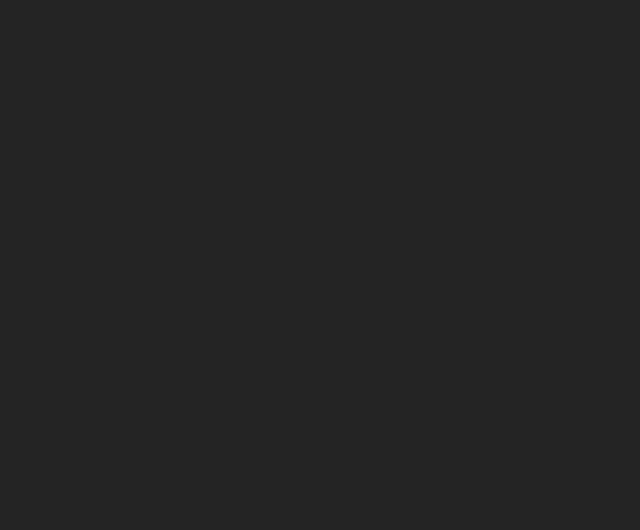
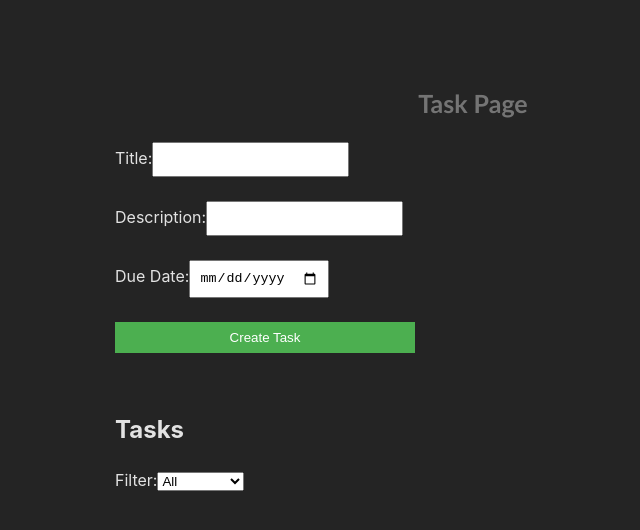
Before and after one commit to sanskarmalkhede/Task-Zen, a React (Vite) app: page /tasks in a window 1280 px wide. Before the commit this address had no page. Shown: the top 530 px of the page, without its empty margins (185-825 px from the left). Built offline with nearby package versions, Linux system fonts and the light colour scheme.

Commit message:
Add TaskPage component and update Sidebar component

```diff
--- a/src/App.jsx
+++ b/src/App.jsx
@@ -6,6 +6,7 @@
 import { BrowserRouter, Route, Routes } from "react-router-dom";
 import ForgotPassword from "./components/auth/ForgotPassword";
 import Sidebar from "./components/Sidebar";
+import TaskPage from "./components/TaskPage";
 function App() {
   return (
     <BrowserRouter>
@@ -15,8 +16,7 @@
           <Route path="/home" element={<SignUp />} />
           <Route path="/forgot-password" element={<ForgotPassword />} />
           <Route path="/dashboard" element={<Sidebar />} />
-
-
+          <Route path="/tasks" element={<TaskPage />} />
         </Routes>
       </div>
     </BrowserRouter>
--- a/src/components/Sidebar.css
+++ b/src/components/Sidebar.css
@@ -1,32 +1,37 @@
 /* CSS for Sidebar */
 
 .sidebar {
+  width: 200px; /* Set your desired width */
+  height: 100%;
+  background-color: #333; /* Set your desired background color */
+  color: #fff; /* Set your desired text color */
   position: fixed;
   top: 0;
   left: 0;
-  height: 100%;
-  width: 200px;
-  background-color: #444444;
-  overflow: auto;
-  padding: 20px;
+  overflow-x: hidden;
+  transition: width 0.3s ease;
 }
-h1{
-    color: #fff;
-    font-size: 20px;
-    margin-bottom: 20px;
-    text-align: center;
-    font-family:'Gill Sans', 'Gill Sans MT', Calibri, 'Trebuchet MS', sans-serif;
+h1 {
+  color: #fff;
+  font-size: 25px;
+  margin-bottom: 20px;
+  text-align: center;
+  font-family: "Gill Sans", "Gill Sans MT", Calibri, "Trebuchet MS", sans-serif;
+  margin-left: 5%;
 }
+
 .row:hover {
   background-color: #3b3b3b;
 }
+
 .sidebar ul {
   list-style-type: none;
+  margin: 0px;
   padding: 0;
 }
 
 .sidebar li {
-  padding: 10px;
+  /* padding: 10px; */
   color: #fff;
   cursor: pointer;
 }
@@ -41,9 +46,48 @@
 }
 
 .sidebar #icon {
-  margin-right: 10px;
+  margin: 0 ;
 }
 
 .sidebar #title {
   font-size: 16px;
+  margin-left: 10px;
 }
+.sidebar-header{
+  display: flex;
+
+  align-items:center;
+  padding: 5px;
+  margin-bottom: 20px;
+}
+
+.sidebar.collapsed {
+  width: 50px; /* Set your collapsed width */
+}
+.sidebar.collapsed #h1 {
+  display: none;
+}
+.sidebar.collapsed #title {
+  display: none;
+}
+.sidebar.collapsed #icon {
+  margin: 0;
+}
+
+.toggle-btn {
+  cursor: pointer;
+  padding: 10px;
+  font-size: 20px;
+}
+
+ul {
+  list-style-type: none;
+  padding: 0;
+}
+
+li {
+  padding: 10px;
+  border-bottom: 1px solid #555; /* Set your desired border color */
+}
+
+/* Add more styles as needed */
--- a/src/components/Sidebar.jsx
+++ b/src/components/Sidebar.jsx
@@ -1,8 +1,9 @@
-import React from "react";
+import React, { useState } from "react";
 import "./Sidebar.css";
 import { IoHomeSharp } from "react-icons/io5";
 import { MdLibraryBooks } from "react-icons/md";
 import { PiSignOut } from "react-icons/pi";
+import { GiHamburgerMenu } from "react-icons/gi";
 
 const SidebarData = [
   {
@@ -23,9 +24,20 @@
 ];
 
 function Sidebar() {
+  const [isCollapsed, setIsCollapsed] = useState(false);
+
+  const toggleSidebar = () => {
+    setIsCollapsed(!isCollapsed);
+  };
+
   return (
-    <div className="sidebar">
-      <h1>Task Zen</h1>
+    <div className={`sidebar ${isCollapsed ? "collapsed" : ""}`}>
+      <div className="sidebar-header">
+        <div className="toggle-btn" onClick={toggleSidebar}>
+          <GiHamburgerMenu />
+        </div>
+        <h1 id="h1">Task Zen</h1>
+      </div>
       <ul className="SidebarList">
         {SidebarData.map((val, key) => {
           return (
--- /dev/null
+++ b/src/components/TaskForm.jsx
@@ -0,0 +1,58 @@
+import React, { useState } from "react";
+import "./Tasks.css";
+const TaskForm = ({ addTask }) => {
+  const [taskTitle, setTaskTitle] = useState("");
+  const [newTask, setNewTask] = useState("");
+  const [dueDate, setDueDate] = useState("");
+
+  const handleTitleChange = (e) => {
+    setTaskTitle(e.target.value);
+  };
+
+  const handleInputChange = (e) => {
+    setNewTask(e.target.value);
+  };
+
+  const handleDateChange = (e) => {
+    setDueDate(e.target.value);
+  };
+
+  const handleSubmit = (e) => {
+    e.preventDefault();
+
+    // Check if the taskTitle and newTask are not empty before adding them
+    if (taskTitle.trim() && newTask.trim()) {
+      const task = {
+        title: taskTitle,
+        description: newTask,
+        dueDate: dueDate || null, // Use null if due date is not provided
+        completed: false, // New tasks are initially marked as not completed
+      };
+
+      addTask(task);
+      setTaskTitle("");
+      setNewTask("");
+      setDueDate("");
+    }
+  };
+
+  return (
+    <form onSubmit={handleSubmit}>
+      <label>
+        Title:
+        <input type="text" value={taskTitle} onChange={handleTitleChange} />
+      </label>
+      <label>
+        Description:
+        <input type="text" value={newTask} onChange={handleInputChange} />
+      </label>
+      <label>
+        Due Date:
+        <input type="date" value={dueDate} onChange={handleDateChange} />
+      </label>
+      <button type="submit">Create Task</button>
+    </form>
+  );
+};
+
+export default TaskForm;
--- /dev/null
+++ b/src/components/TaskList.jsx
@@ -0,0 +1,54 @@
+import React, { useState } from "react";
+import "./Tasks.css";
+const TaskList = ({ tasks, deleteTask, updateTask, setTasks }) => {
+  const [filter, setFilter] = useState("all");
+
+  const filteredTasks = tasks.filter((task) => {
+    if (filter === "all") return true;
+    if (filter === "completed") return task.completed;
+    if (filter === "pending") return !task.completed;
+    return true;
+  });
+
+  const handleCheckboxChange = (index) => {
+    const updatedTasks = [...tasks];
+    updatedTasks[index].completed = !updatedTasks[index].completed;
+    setTasks(updatedTasks);
+  };
+
+  return (
+    <div>
+      <h2>Tasks</h2>
+      <label>
+        Filter:
+        <select value={filter} onChange={(e) => setFilter(e.target.value)}>
+          <option value="all">All</option>
+          <option value="completed">Completed</option>
+          <option value="pending">Pending</option>
+        </select>
+      </label>
+      <ul>
+        {filteredTasks.map((task, index) => (
+          <li
+            key={index}
+            style={{ opacity: task.completed ? 0.5 : 1 }}
+          >
+            <span>{task.description}</span>
+            <span>{task.dueDate && ` - Due: ${task.dueDate}`}</span>
+            <span>
+              <input
+                type="checkbox"
+                checked={task.completed}
+                onChange={() => handleCheckboxChange(index)}
+              />
+              <button onClick={() => updateTask(index)}>Update</button>
+              <button onClick={() => deleteTask(index)}>Delete</button>
+            </span>
+          </li>
+        ))}
+      </ul>
+    </div>
+  );
+};
+
+export default TaskList;
--- /dev/null
+++ b/src/components/TaskPage.jsx
@@ -0,0 +1,43 @@
+import React, { useState } from "react";
+import TaskForm from "./TaskForm";
+import TaskList from "./TaskList";
+
+const TaskPage = () => {
+  const [tasks, setTasks] = useState([]);
+
+  const addTask = (newTask) => {
+    setTasks([...tasks, newTask]);
+  };
+
+  const deleteTask = (index) => {
+    const updatedTasks = [...tasks];
+    updatedTasks.splice(index, 1);
+    setTasks(updatedTasks);
+  };
+
+  const updateTask = (index) => {
+    // Implement task update logic as per your requirements
+    // For simplicity, you can prompt the user for a new description or due date
+    const updatedDescription = prompt("Enter updated description:");
+    const updatedDueDate = prompt("Enter updated due date:");
+
+    const updatedTasks = [...tasks];
+    updatedTasks[index] = {
+      ...updatedTasks[index],
+      description: updatedDescription || updatedTasks[index].description,
+      dueDate: updatedDueDate || updatedTasks[index].dueDate,
+    };
+
+    setTasks(updatedTasks);
+  };
+
+  return (
+    <div>
+      <h1>Task Page</h1>
+      <TaskForm addTask={addTask} />
+      <TaskList tasks={tasks} deleteTask={deleteTask} updateTask={updateTask} />
+    </div>
+  );
+};
+
+export default TaskPage;
--- /dev/null
+++ b/src/components/Tasks.css
@@ -0,0 +1,104 @@
+.tasks-container {
+    display: flex;
+    flex-direction: column;
+    align-items: flex-start; /* Updated to align items to the left */
+    margin-left: 20%;
+    width: 80%;
+    height: 100%;
+    overflow-y: auto;
+  }
+
+  .header {
+    display: flex;
+    align-items: center;
+  }
+
+  .header h1 {
+    margin-left: 500px; /* Push the h1 to the left as much as possible */
+    margin-right: auto; /* Center the h1 */
+  }
+
+  .icon {
+    font-size: 30px;
+    cursor: pointer;
+    margin-left: 700px; /* Add margin to the left of the icon for spacing */
+  }
+  /* TaskForm.css */
+
+form {
+  display: flex;
+  flex-direction: column;
+  max-width: 300px;
+  margin: 20px;
+}
+
+label {
+  margin-bottom: 8px;
+}
+
+input {
+  padding: 8px;
+  margin-bottom: 16px;
+}
+
+button {
+  background-color: #4caf50;
+  color: white;
+  padding: 10px;
+  border: none;
+  cursor: pointer;
+}
+
+button:hover {
+  background-color: #45a049;
+}
+/* TaskPage.css */
+
+div {
+  max-width: 800px;
+  margin: 0 auto;
+  padding: 20px;
+}
+
+h1 {
+  color: #ffffff5e;
+}
+h1::selection {
+  color: #d4950b;
+}
+
+/* TaskList.css */
+
+ul {
+  list-style-type: none;
+  padding: 0;
+}
+
+li {
+  margin-bottom: 12px;
+  padding: 12px;
+  border: 1px solid #ddd;
+  display: flex;
+  justify-content: space-between;
+  align-items: center;
+}
+
+span {
+  flex-grow: 1;
+}
+
+input[type="checkbox"] {
+  margin-right: 8px;
+}
+
+button {
+  background-color: #4caf50;
+  color: white;
+  padding: 8px;
+  border: none;
+  cursor: pointer;
+}
+
+button:hover {
+  background-color: #45a049;
+}
```
